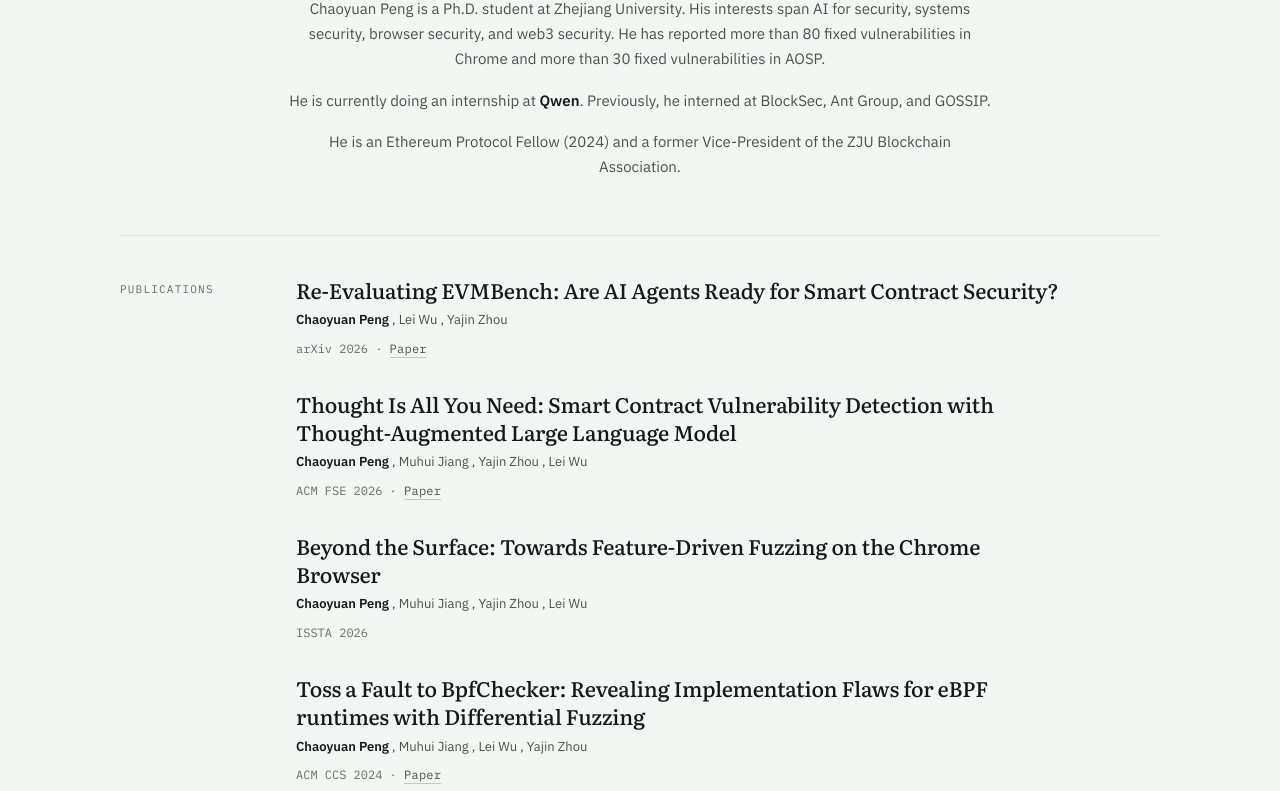
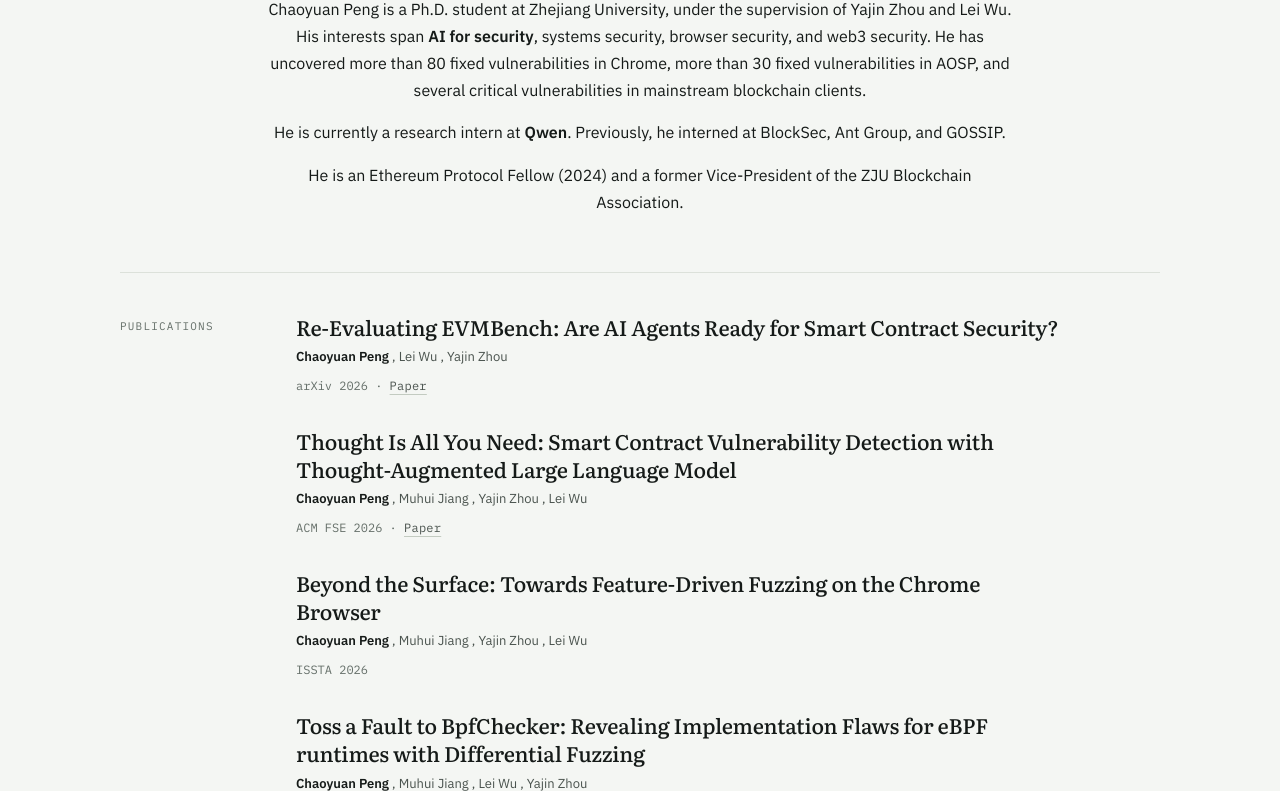
Before and after one commit to pcy190/pcy190, an Astro site: page / in a window 1280 px wide. Shown: the part 178-969 px from the top of the page. Built offline with nearby package versions, Linux system fonts and the light colour scheme; Astro itself is replaced by a stand-in of ours.

Commit message:
Refine the bio and typography
- Add advisors: "under the supervision of Yajin Zhou and Lei Wu", linked
  to their sites but styled as plain text (the base link style is already
  colourless and underline-free).
- Bold "AI for security".
- Reword the disclosure line: "uncovered" instead of "reported", and add
  "several critical vulnerabilities in mainstream blockchain clients" as a
  third list item.
- "a research intern at Qwen" instead of "doing an internship at Qwen".
- Centre the section nav now that the brand is gone.
- Drop -webkit-font-smoothing: antialiased, which was thinning the text on
  WebKit and Blink, and make the bio darker and a point larger so it reads
  as standard body text.

```diff
--- a/src/pages/index.astro
+++ b/src/pages/index.astro
@@ -9,12 +9,16 @@ import { awards, links, me, publications } from '@/data/profile';
       <h1 class="profile-name">Chaoyuan Peng</h1>
 
       <p class="bio">
-        Chaoyuan Peng is a Ph.D. student at Zhejiang University. His interests span AI for security,
-        systems security, browser security, and web3 security. He has reported more than 80 fixed
-        vulnerabilities in Chrome and more than 30 fixed vulnerabilities in AOSP.
+        Chaoyuan Peng is a Ph.D. student at Zhejiang University, under the supervision of{' '}
+        <a href="https://yajin.org/" target="_blank" rel="noopener noreferrer">Yajin Zhou</a> and{' '}
+        <a href="https://leiwu.org/" target="_blank" rel="noopener noreferrer">Lei Wu</a>. His
+        interests span <strong>AI for security</strong>, systems security, browser security, and
+        web3 security. He has uncovered more than 80 fixed vulnerabilities in Chrome, more than 30
+        fixed vulnerabilities in AOSP, and several critical vulnerabilities in mainstream blockchain
+        clients.
       </p>
       <p class="bio">
-        He is currently doing an internship at <strong>Qwen</strong>. Previously, he interned at
+        He is currently a research intern at <strong>Qwen</strong>. Previously, he interned at
         BlockSec, Ant Group, and GOSSIP.
       </p>
       <p class="bio">
--- a/src/styles/global.css
+++ b/src/styles/global.css
@@ -80,7 +80,6 @@ body {
   font-family: var(--sans);
   font-size: 15px;
   line-height: 1.6;
-  -webkit-font-smoothing: antialiased;
   display: flex;
   min-height: 100vh;
   flex-direction: column;
@@ -191,7 +190,7 @@ main {
 .masthead-inner {
   display: flex;
   align-items: center;
-  justify-content: space-between;
+  justify-content: center;
   gap: 24px;
   padding: 20px 0 18px;
 }
@@ -234,8 +233,8 @@ main {
 }
 
 .bio {
-  color: var(--ink-2);
-  font-size: 15px;
+  color: var(--ink);
+  font-size: 16px;
   line-height: 1.68;
   margin-top: 16px;
   max-width: 78ch;
@@ -371,7 +370,7 @@ main {
 
   .masthead-inner {
     flex-direction: column;
-    align-items: flex-start;
+    align-items: center;
     gap: 14px;
   }
 
```
